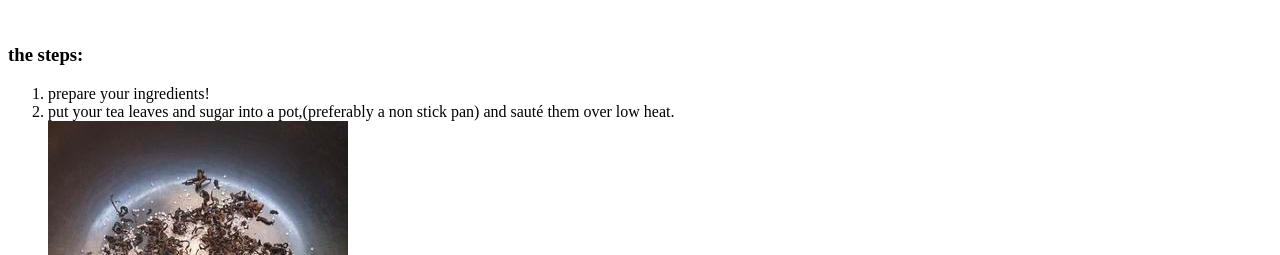
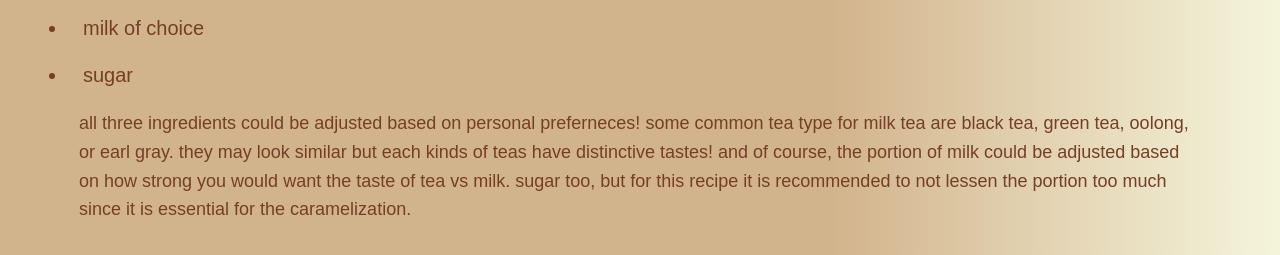
Before and after one commit to AmandaLien/interaction-lab, a plain HTML site: page exercise-1a/index.html in a window 1280 px wide. Shown: the part 324-579 px from the top of the page. Drawn offline with Linux system fonts and the light colour scheme; the site is published under a folder, as on GitHub Pages, so addresses that start at the root find nothing.

Commit message:
Update index.html

```diff
--- a/exercise-1a/index.html
+++ b/exercise-1a/index.html
@@ -3,7 +3,7 @@
 <head>
     <meta charset="UTF-8">
     <meta name="viewport" content="width=device-width, initial-scale=1.0">
-    <link rel="stylesheet" href="/exercise-1a/css/style.css">
+    <link rel="stylesheet" href="css/style.css">
 
     <title>caramelized milk tea</title>
 </head>
```
